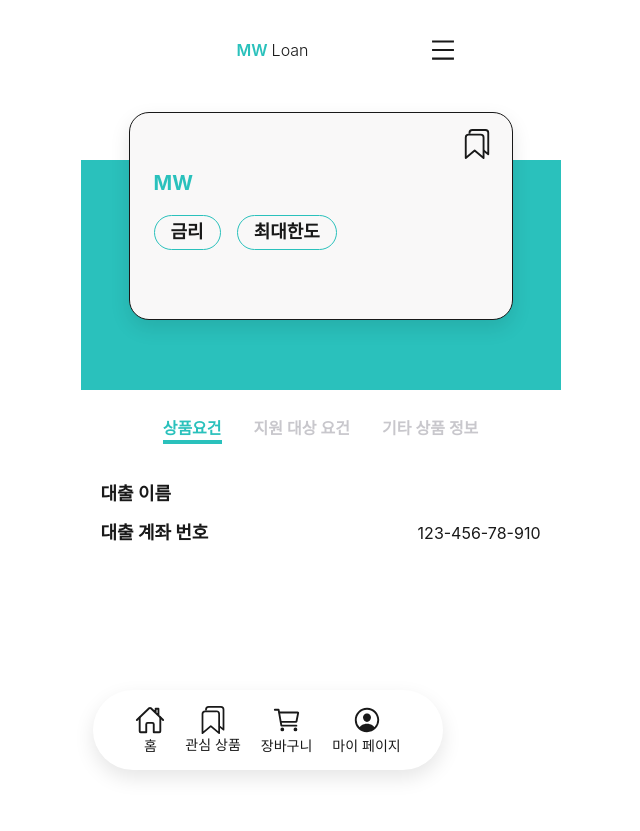
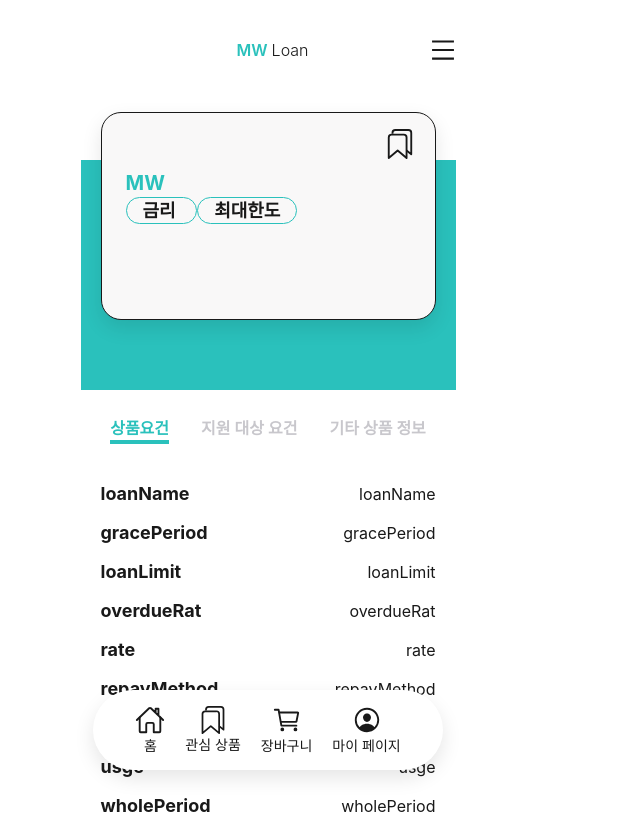
Before and after one commit to whtmdgn1409/Mini-Project-6-FE, a React (Vite) app: page /product/1 in a window 1280 px wide. Shown: the top 831 px of the page, without its empty margins (372-1012 px from the left). Before the commit the page ends 800 px from the top, so only its background shows below. Built offline with nearby package versions, Linux system fonts and the light colour scheme; no server answers; a web font is replaced by a local one.

Commit message:
[#42] Feat: 상세 페이지 컴포넌트 분리 중

```diff
--- a/src/components/ProductDetail/Etc.tsx
+++ b/src/components/ProductDetail/Etc.tsx
@@ -1,15 +1,4 @@
 const Etc = () => {
-  return (
-    <ul className='px-[20px]'>
-      <li className='flex w-full flex-row items-center my-3'>
-        <span className='basis-1/3 font-bold text-[18px]'>기타상품정보</span>
-        <span className='basis-2/3 text-right'></span>
-      </li>
-      <li className='flex w-full flex-row items-center my-3'>
-        <span className='basis-1/3 font-bold text-[18px]'>대출 계좌 번호</span>
-        <span className='basis-2/3 text-right'>123-456-78-910</span>
-      </li>
-    </ul>
-  );
+  return <div>으악</div>;
 };
 export default Etc;
--- a/src/components/ProductDetail/Loan.tsx
+++ b/src/components/ProductDetail/Loan.tsx
@@ -1,14 +1,36 @@
-const Loan = () => {
+export interface Iprop {
+  loanName: string;
+  gracePeriod: string;
+  loanLimit: string;
+  overdueRat: string;
+  rate: string;
+  repayMethod: string;
+  repayPeriod: string;
+  usge: string;
+  wholePeriod: string;
+}
+
+const loans = [
+  'loanName',
+  'gracePeriod',
+  'loanLimit',
+  'overdueRat',
+  'rate',
+  'repayMethod',
+  'repayPeriod',
+  'usge',
+  'wholePeriod',
+];
+
+const Loan = (props: Iprop) => {
   return (
     <ul className='px-[20px]'>
-      <li className='flex w-full flex-row items-center my-3'>
-        <span className='basis-1/3 font-bold text-[18px]'>대출 이름</span>
-        <span className='basis-2/3 text-right'></span>
-      </li>
-      <li className='flex w-full flex-row items-center my-3'>
-        <span className='basis-1/3 font-bold text-[18px]'>대출 계좌 번호</span>
-        <span className='basis-2/3 text-right'>123-456-78-910</span>
-      </li>
+      {loans.map((loan, i) => (
+        <li className='flex w-full flex-row items-center my-3' key={i}>
+          <span className='basis-1/3 font-bold text-[18px]'>{loan}</span>
+          <span className='basis-2/3 text-right'>{loan}</span>
+        </li>
+      ))}
     </ul>
   );
 };
--- a/src/pages/ProductDetail/index.tsx
+++ b/src/pages/ProductDetail/index.tsx
@@ -4,11 +4,11 @@ import { getProductDetail } from '../../api/axios';
 import Etc from '../../components/ProductDetail/Etc';
 import Loan from '../../components/ProductDetail/Loan';
 import Target from '../../components/ProductDetail/Target';
-type Props = {};
 
 const lists = ['상품요건', '지원 대상 요건', '기타 상품 정보'];
 
-export interface ProductDetail {
+const ProductDetail = () => {
+  interface ProductDetail {
     etc: {
       divisionOffice: string;
       earlyRedemptionFee: string;
@@ -39,36 +39,47 @@ export interface ProductDetail {
     };
   }
 
-const ProductDetail = (props: Props) => {
+  interface Iloan {
+    baseRate: string;
+    gracePeriod: string;
+    loanLimit: string;
+    loanName: string;
+    rate: string;
+    repayMethod: string;
+    repayPeriod: string;
+    usge: string;
+    wholePeriod: string;
+  }
+
   const [activeMenu, setActiveMenu] = useState(0);
   const [detail, setDetail] = useState<ProductDetail | null>(null);
 
-  // useEffect(() => {
-  //   const getDetail = async () => {
-  //     const res = await getProductDetail();
-  //     setDetail(res);
-  //     console.log('detail', detail);
-  //   };
-  //   getDetail();
-  // }, []);
+  useEffect(() => {
+    const getDetail = async () => {
+      const res = await getProductDetail();
+      setDetail(res);
+      console.log('detail', detail);
+    };
+    getDetail();
+  }, []);
 
   return (
-    <section className='w-[480px] m-auto'>
-      <div className='bg-mw w-[480px] h-[230px] top-40 absolute'></div>
-      <div className='relative shadow-default p-2 w-96 h-52 mx-auto my-3 rounded-default border text-left flex bg-mw-lGray'>
+    <section className='w-[375px]'>
+      <div className='bg-mw w-[375px] h-[230px] top-40 absolute'></div>
+      <div className=' relative shadow-default p-2 w-[335px] h-52 mx-auto my-3 rounded-default border text-left flex bg-mw-lGray'>
         <div className='mx-4 mt-12'>
           <p className='font-bold text-xl'>
             <span className='text-mw'>MW</span>
-            &nbsp;{detail?.loan?.loanName}
+            {detail?.loan?.loanName}
           </p>
           <p className='text-sm '></p>
-          <div className='flex gap-4 justify-center h-[70px] items-center'>
-            <div className='font-semibold text-lg border h-[35px] my-auto border-mw rounded-default px-4 py-0.5'>
+          <div className='gap-4 justify-center h-[70px] items-center'>
+            <span className='font-semibold text-lg border h-[35px] my-auto border-mw rounded-default px-4 py-0.5'>
               금리 {detail?.loan?.rate}
-            </div>
-            <div className='font-semibold text-lg border h-[35px] border-mw rounded-default px-4 py-0.5'>
+            </span>
+            <span className='font-semibold text-lg border h-[35px] border-mw rounded-default px-4 py-0.5'>
               최대한도 {detail?.loan?.loanLimit}
-            </div>
+            </span>
           </div>
         </div>
 
@@ -93,7 +104,9 @@ const ProductDetail = (props: Props) => {
           );
         })}
       </ul>
-      <div className='pt-6'>{[<Loan />, <Target />, <Etc />][activeMenu]}</div>
+      <div className='pt-6'>
+        {[<Loan loan={detail?.loan} />, <Target />, <Etc />][activeMenu]}
+      </div>
     </section>
   );
 };
--- a/src/pages/SignUpPage/OptionalInfo.tsx
+++ /dev/null
@@ -1,52 +0,0 @@
-import { useNavigate } from 'react-router-dom';
-import InfoSelect from '../../components/InfoSelect';
-import {
-  age,
-  banks,
-  jobs,
-  regions,
-  crdtGrade,
-  income,
-} from '../../utils/infoData';
-
-type Props = {};
-
-const OptionalInfo = (props: Props) => {
-  const navigate = useNavigate();
-
-  return (
-    <section className='w-[300px] m-auto'>
-      <h1 className='text-4xl font-bold text-center'>궁금해요</h1>
-      <p className='text-center mt-4 mw-lGray'>
-        미왕론의 회원이 되신 것을 축하해요!🎉
-        <br />
-        아래 정보를 추가 입력해주시면
-        <br />
-        맞춤 상품도 추천해드릴게요☺
-      </p>
-      <form className='flex-col mt-8 text-center'>
-        <InfoSelect infos={jobs} defaultValue={'수입 형태'} />
-        <InfoSelect infos={age} defaultValue={'나이'} />
-        <InfoSelect infos={regions} defaultValue={'거주지'} />
-        <InfoSelect infos={banks} defaultValue={'주거래 은행'} />
-        <InfoSelect infos={crdtGrade} defaultValue={'신용점수'} />
-        <InfoSelect infos={income} defaultValue={'수입 연봉'} />
-      </form>
-
-      <div className='flex justify-center gap-3'>
-        <button className='mwBtn font-semibold mt-12 !w-[140px]'>
-          제출하기
-        </button>
-        <button
-          onClick={() => {
-            navigate('/signup');
-          }}
-          className='mwBtn-white shadow-default font-semibold mt-12 !w-[140px]'
-        >
-          다음에 할게요
-        </button>
-      </div>
-    </section>
-  );
-};
-export default OptionalInfo;
```
Lines whose indentation alone changed are shown as unchanged.
